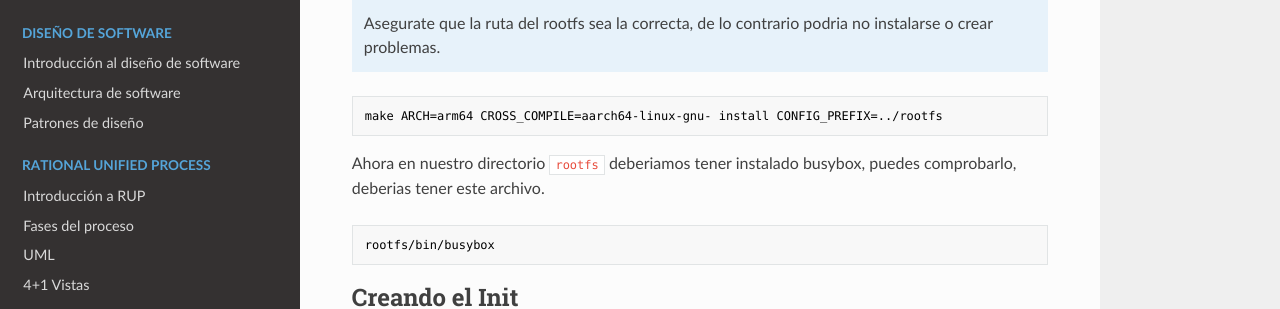
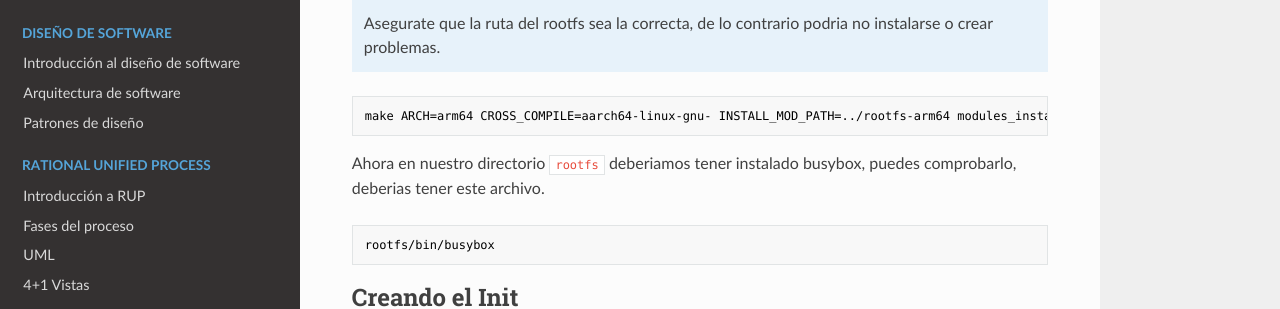
Before and after one commit to joanqwerty/qwertyManual, an MkDocs documentation site: the page built from docs/linux-development/orangepi/rootfs.md, in a window 1280 px wide and 900 px high, scrolled down 2929 px. Shown: the part 151-460 px from the top of the window. Built offline with MkDocs 1.6.1, drawn with Linux system fonts in a browser that asks for light colours; nearby versions of some CDN libraries.

Commit message:
fix(orange-pi): rootfs, error de ruta al instalar los modulos del kernel

````diff
--- a/docs/linux-development/orangepi/rootfs.md
+++ b/docs/linux-development/orangepi/rootfs.md
@@ -97,7 +97,7 @@ Si el proceso fue exitoso instalamos busybox en nuestro `rootfs`.
     Asegurate que la ruta del rootfs sea la correcta, de lo contrario podria no instalarse o crear problemas.
 
 ```bash
-make ARCH=arm64 CROSS_COMPILE=aarch64-linux-gnu- install CONFIG_PREFIX=../rootfs
+make ARCH=arm64 CROSS_COMPILE=aarch64-linux-gnu- INSTALL_MOD_PATH=../rootfs-arm64 modules_install
 ```
 Ahora en nuestro directorio `rootfs` deberiamos tener instalado busybox, puedes comprobarlo, deberias tener este archivo.
 
````
